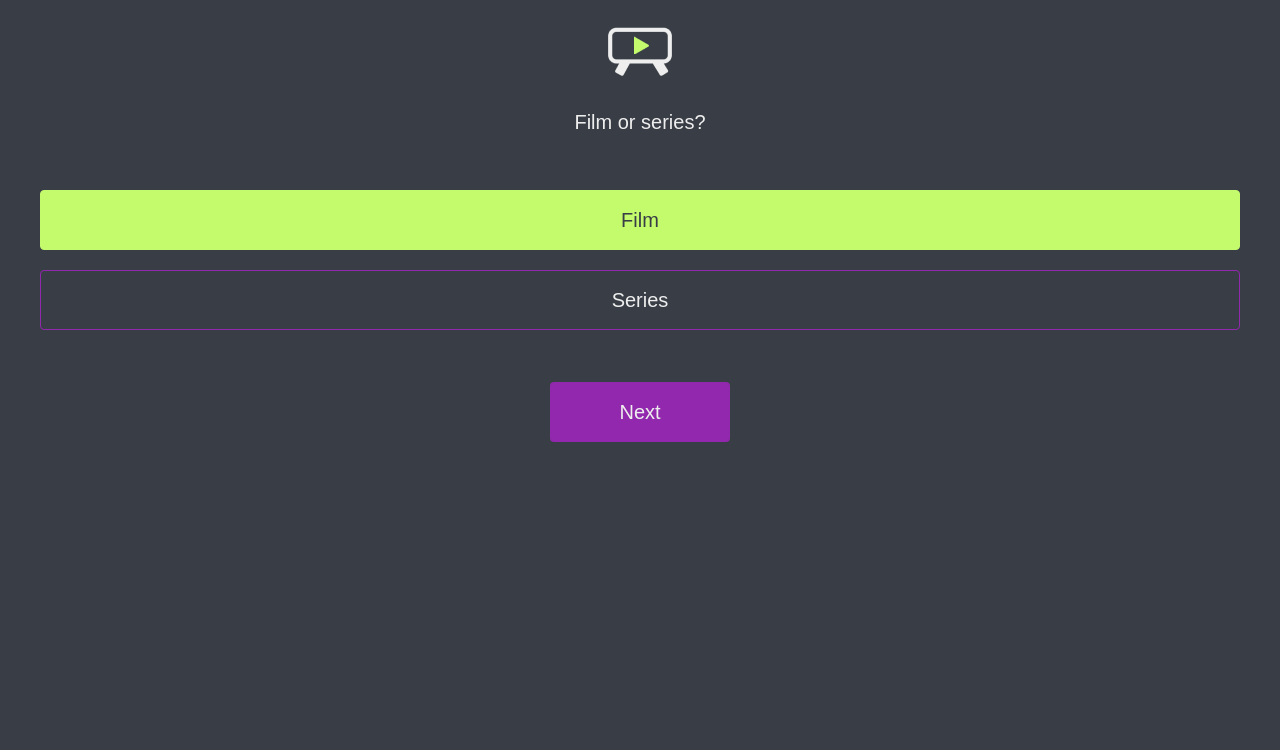
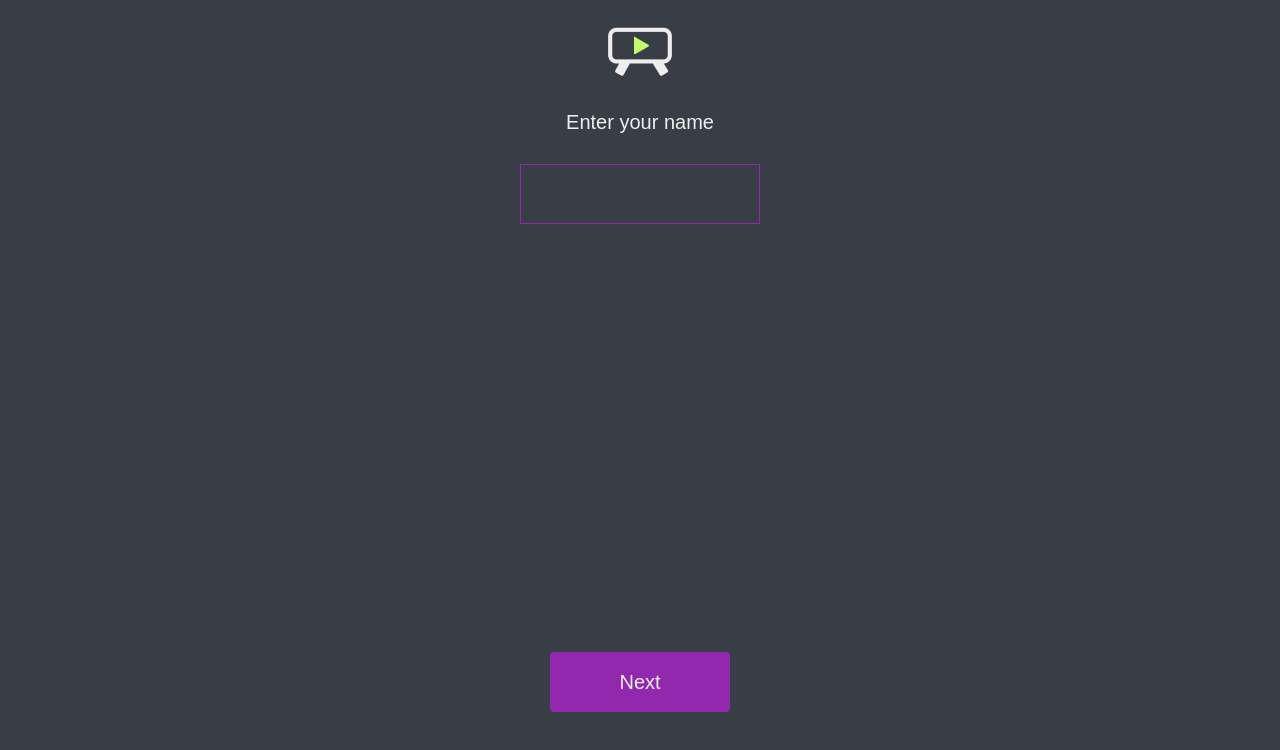
Before and after one commit to jonlemarquand/weshouldwatch, a React (Create React App) app in the folder client/: page /host in a window 1280 px wide. Shown: the top 750 px of the page. Built offline with nearby package versions, Linux system fonts and the light colour scheme; a web font is replaced by a local one.

Commit message:
Add name to host process

```diff
--- a/client/src/containers/HostGame/Host.scss
+++ b/client/src/containers/HostGame/Host.scss
@@ -1,3 +1,5 @@
+@import '../../styles/index';
+
 .host-room {
   display: flex;
   flex-direction: column;
@@ -35,3 +37,60 @@
     margin-bottom: 40px;
   }
 }
+
+.host-game {
+  display: flex;
+  flex-direction: column;
+  justify-content: space-between;
+  align-items: center;
+  flex: 1;
+
+  &__content {
+    display: flex;
+    flex-direction: column;
+    align-items: center;
+  }
+
+  &__input {
+    width: 100%;
+    height: 60px;
+    background: $black;
+    border: 1px solid $purple;
+    color: $white;
+    font-size: 40px;
+    font-family: $primaryFont;
+    display: flex;
+    justify-content: center;
+    align-items: center;
+    text-align: center;
+    padding-left: 16px;
+    padding-right: 16px;
+    text-transform: uppercase;
+
+    &:hover,
+    &:focus {
+      border: 1px solid $green;
+      outline: 0;
+    }
+  }
+
+  &__input-container {
+    width: 100%;
+    max-width: 240px;
+  }
+
+  &__button {
+    margin-bottom: 64px;
+  }
+
+  &__error {
+    background: $green;
+    color: $black;
+    font-size: 14px;
+    font-family: $primaryFont;
+    width: 100%;
+    padding: 8px;
+    max-width: 240px;
+    margin-top: 24px;
+  }
+}
--- a/client/src/containers/HostGame/HostGame.tsx
+++ b/client/src/containers/HostGame/HostGame.tsx
@@ -2,6 +2,7 @@ import React, { useState } from 'react';
 
 import Layout from '../../components/Layout/Layout';
 import HostFilmSeries from './HostFilmSeries';
+import HostName from './HostName';
 import HostRoom from './HostRoom';
 
 const HostGame = () => {
@@ -10,9 +11,12 @@ const HostGame = () => {
   return (
     <Layout useLogo>
       {hostStage === 1 && (
-        <HostFilmSeries setHostStage={setHostStage} hostValue={2} />
+        <HostName setHostStage={setHostStage} hostValue={2} />
       )}
-      {hostStage === 2 && <HostRoom />}
+      {hostStage === 2 && (
+        <HostFilmSeries setHostStage={setHostStage} hostValue={3} />
+      )}
+      {hostStage === 3 && <HostRoom />}
     </Layout>
   );
 };
--- /dev/null
+++ b/client/src/containers/HostGame/HostName.tsx
@@ -0,0 +1,55 @@
+import React, { useState, ChangeEvent } from 'react';
+import Button from '../../components/Button/Button';
+
+import './Host.scss';
+
+interface HostRoomNameProps {
+  setHostStage: Function;
+  hostValue: number;
+}
+
+const hostRoomName = ({ setHostStage, hostValue }: HostRoomNameProps) => {
+  const [roomName, setRoomName] = useState('');
+  const [showErrorMessage, setShowErrorMessage] = useState(false);
+
+  const testAction = () => {
+    setShowErrorMessage(false);
+    if (!roomName) {
+      setShowErrorMessage(true);
+    } else {
+      setHostStage(hostValue);
+    }
+  };
+
+  const updateRoomName = (e: ChangeEvent<HTMLInputElement>) => {
+    setRoomName(e.target.value);
+  };
+
+  return (
+    <div className="host-game">
+      <div className="host-game__content">
+        <p className="title-text">Enter your name</p>
+        <div className="host-game__input-container">
+          <input
+            type="text"
+            className="host-game__input"
+            value={roomName}
+            onChange={updateRoomName}
+          />
+        </div>
+        {showErrorMessage && (
+          <div className="host-game__error">Please enter your name</div>
+        )}
+      </div>
+      <Button
+        buttonAction={testAction}
+        buttonText="Next"
+        buttonValue="host"
+        useLink={false}
+        extraClass="host-game__button"
+      />
+    </div>
+  );
+};
+
+export default hostRoomName;
```
